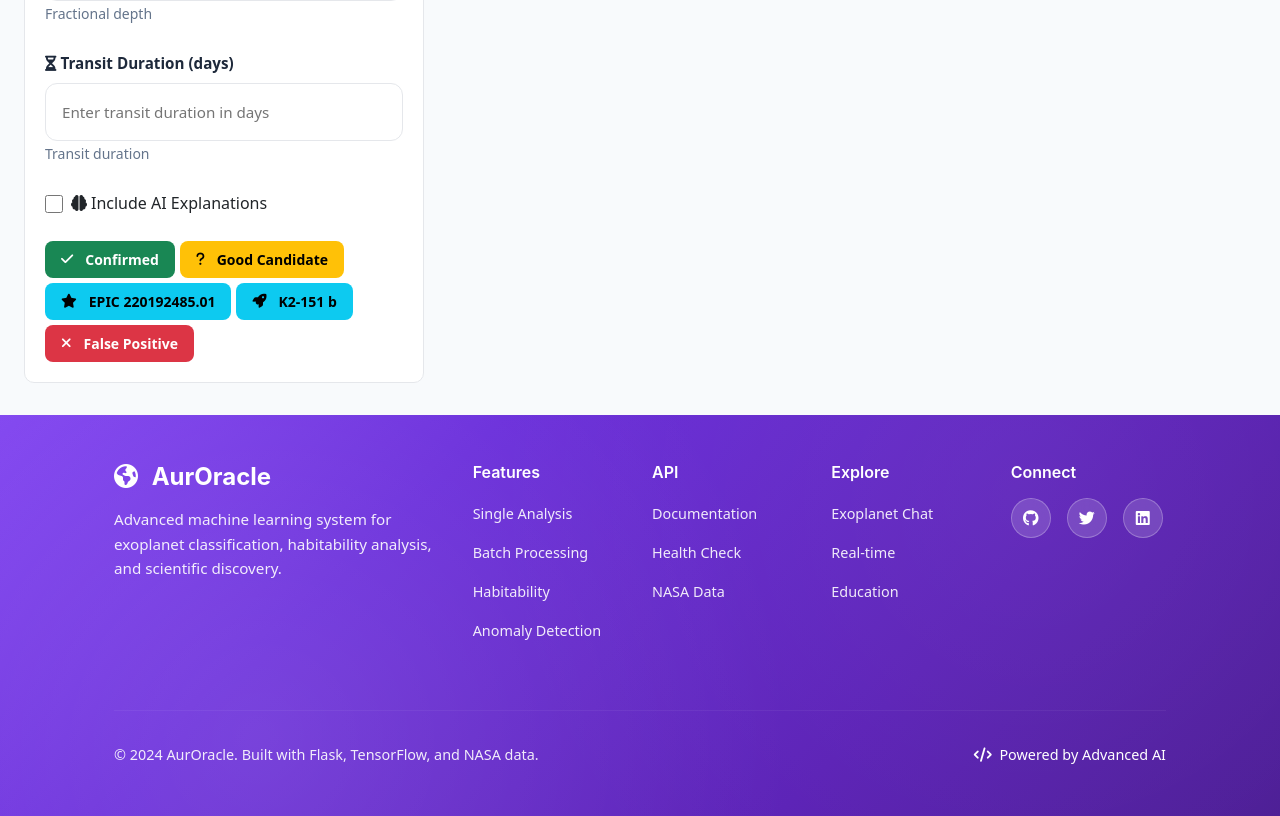
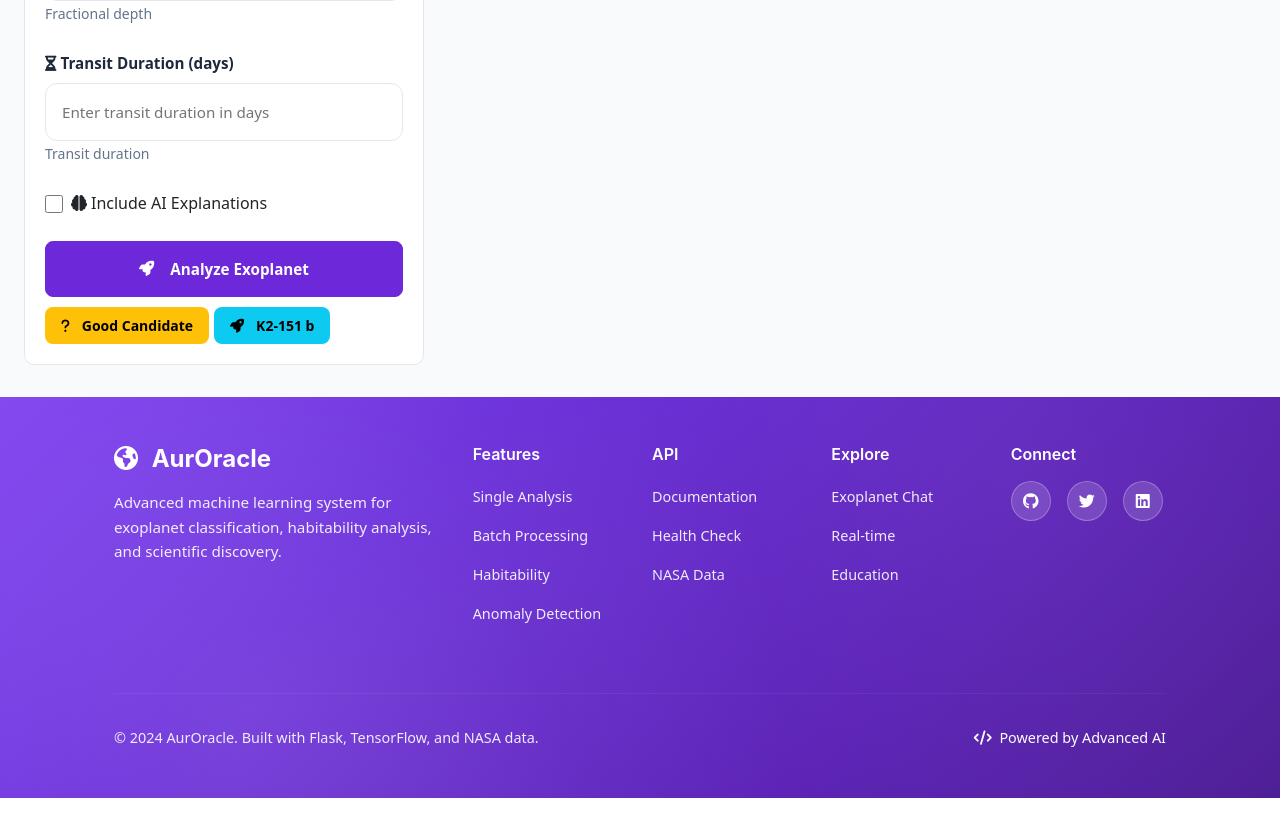
Before and after one commit to christnakh/Auroral-Exo-Planet, a Flask app: page /analyze in a window 1280 px wide. Shown: the part 1010-1826 px from the top of the page. Run offline with Flask 3, Linux system fonts and the light colour scheme; parts of the project's set-up code (start-up, migrations or seed data) failed here and were passed over.

Commit message:
Update analyze.html

```diff
--- a/templates/analyze.html
+++ b/templates/analyze.html
@@ -87,24 +87,15 @@
                         </div>
 
                         <div style="display: flex; flex-direction: column; gap: 10px;">
-                            <button type="submit" class="btn primary-btn" style="display:none;">
+                            <button type="submit" class="btn primary-btn">
                                 <i class="fas fa-rocket me-2"></i>Analyze Exoplanet
                             </button>
                             <div class="test-data-buttons" style="display: flex; gap: 5px; flex-wrap: wrap;">
-                                <button type="button" class="btn btn-success btn-sm" onclick="loadTestData('confirmed')">
-                                    <i class="fas fa-check me-1"></i>Confirmed
-                                </button>
                                 <button type="button" class="btn btn-warning btn-sm" onclick="loadTestData('candidate')">
                                     <i class="fas fa-question me-1"></i>Good Candidate
                                 </button>
-                                <button type="button" class="btn btn-info btn-sm" onclick="loadTestData('epic_candidate')">
-                                    <i class="fas fa-star me-1"></i>EPIC 220192485.01
-                                </button>
                                 <button type="button" class="btn btn-info btn-sm" onclick="loadTestData('k2_candidate')">
                                     <i class="fas fa-rocket me-1"></i>K2-151 b
-                                </button>
-                                <button type="button" class="btn btn-danger btn-sm" onclick="loadTestData('false_positive')">
-                                    <i class="fas fa-times me-1"></i>False Positive
                                 </button>
                             </div>
                         </div>
```
